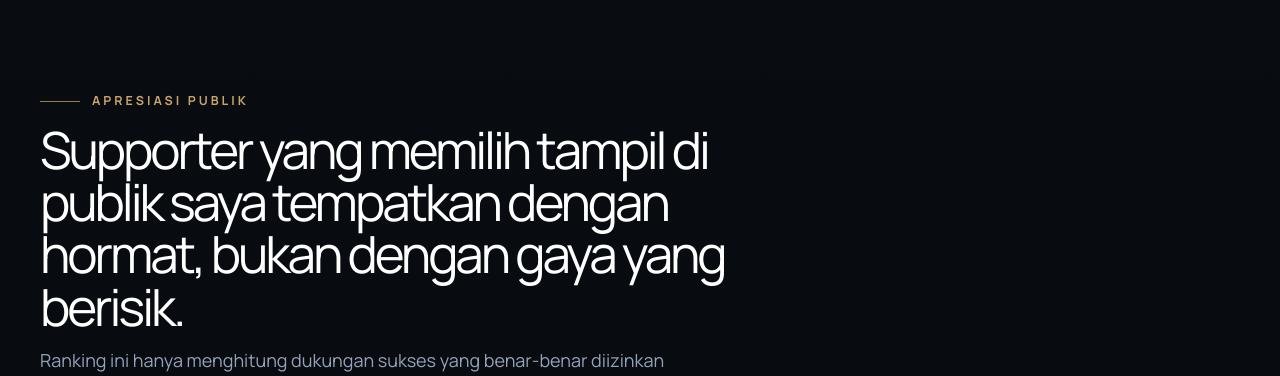
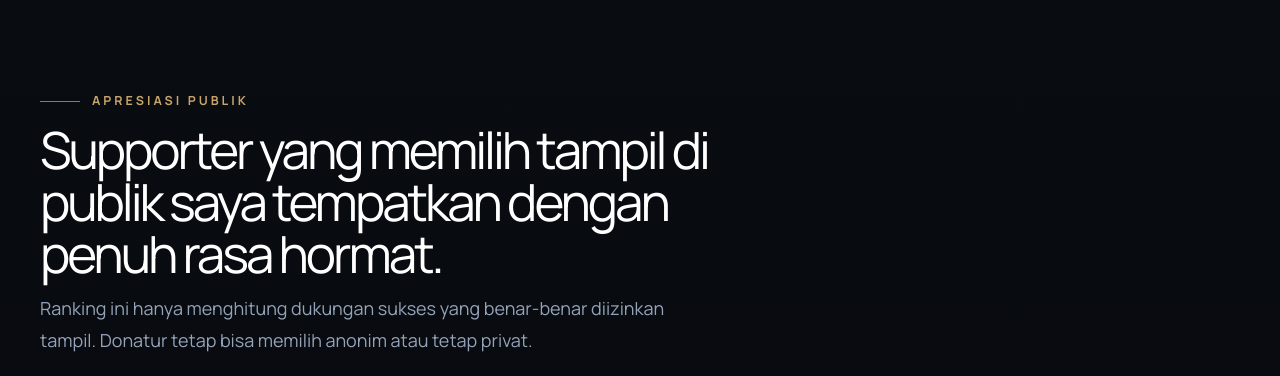
Before and after one commit to dntestsatu-svg/portfolio, a Next.js app: page /beri-dukungan in a window 1280 px wide. Shown: the part 1680-2056 px from the top of the page. Built offline with nearby package versions, Linux system fonts and the light colour scheme; no server answers.

Commit message:
Refine support leaderboard copy

```diff
--- a/components/support/support-leaderboard-preview.tsx
+++ b/components/support/support-leaderboard-preview.tsx
@@ -15,8 +15,7 @@ export function SupportLeaderboardPreview({ leaderboard }: SupportLeaderboardPre
             <div className="support-card-copy">
               <span className="eyebrow">Apresiasi publik</span>
               <h2 className="section-title max-w-3xl">
-                Supporter yang memilih tampil di publik saya tempatkan dengan hormat, bukan dengan
-                gaya yang berisik.
+                Supporter yang memilih tampil di publik saya tempatkan dengan penuh rasa hormat.
               </h2>
               <p className="copy-muted max-w-2xl text-base md:text-lg">
                 Ranking ini hanya menghitung dukungan sukses yang benar-benar diizinkan tampil.
```
